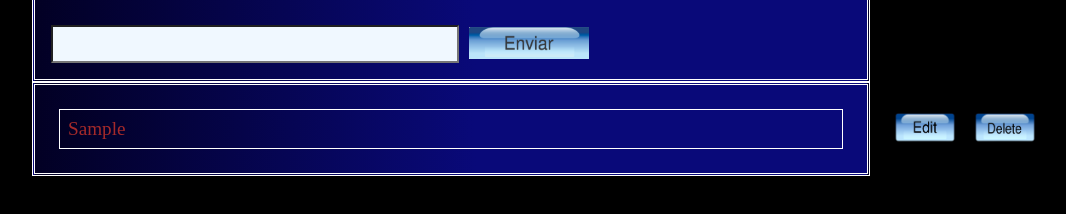
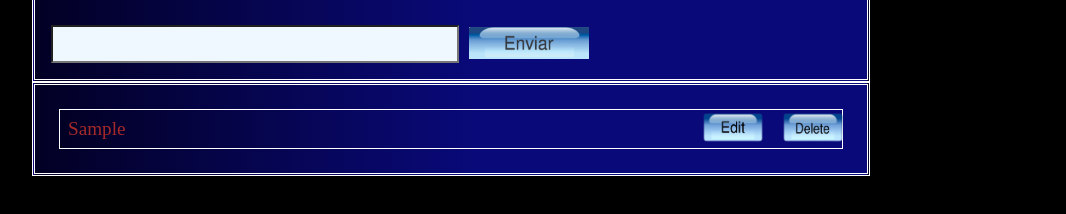
Before and after one commit to Dayvison-Cavalcanti/Trabalho-web-2, a plain HTML site: page index.html in a window 1280 px wide. Both pictures are taken after typing "Sample" into the empty fields and a click on the button 718 px from the left and 140 px from the top of the page. Shown: the part 96-310 px from the top of the page, without its empty margins (189-1255 px from the left). Drawn offline with Linux system fonts and the light colour scheme.

Commit message:
segunda atualização

```diff
--- a/style.css
+++ b/style.css
@@ -76,7 +76,7 @@
 }
 
 #divUl #edit{
-    right: 8rem;
+    right: 20rem;
     background: none;
     border: none;
     position: fixed;
@@ -90,7 +90,7 @@
 }
 
 #divUl #del {
-    right: 0rem;
+    right: 12rem;
     margin-right: 3rem;
     background: none;
     border: none;
```
Also changed, not shown: R.png (deleted), del.png (deleted), delete-png-md.png (deleted), ed.jpg (deleted), edi.jpg (deleted), edi.png (deleted), edit-icon-web-button-editable-vector-illustration-isolated-white-background-edit-icon-button-124459693.jpg (deleted), edit-png-md.png (deleted), edit.png (deleted), editar.png (deleted), enviar.png (deleted).
